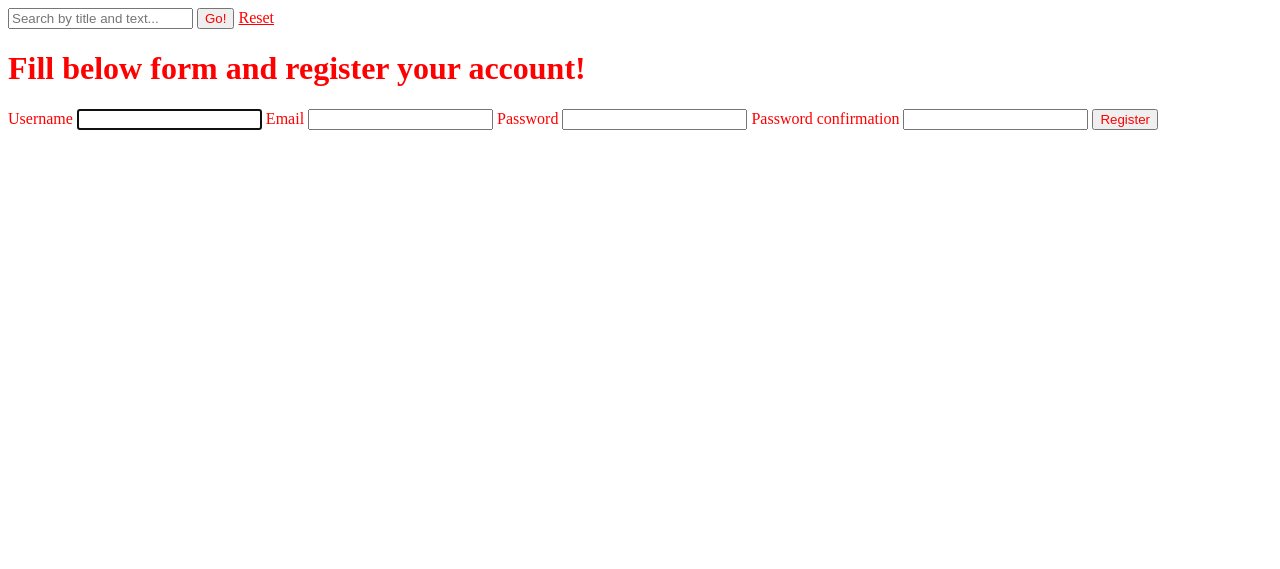
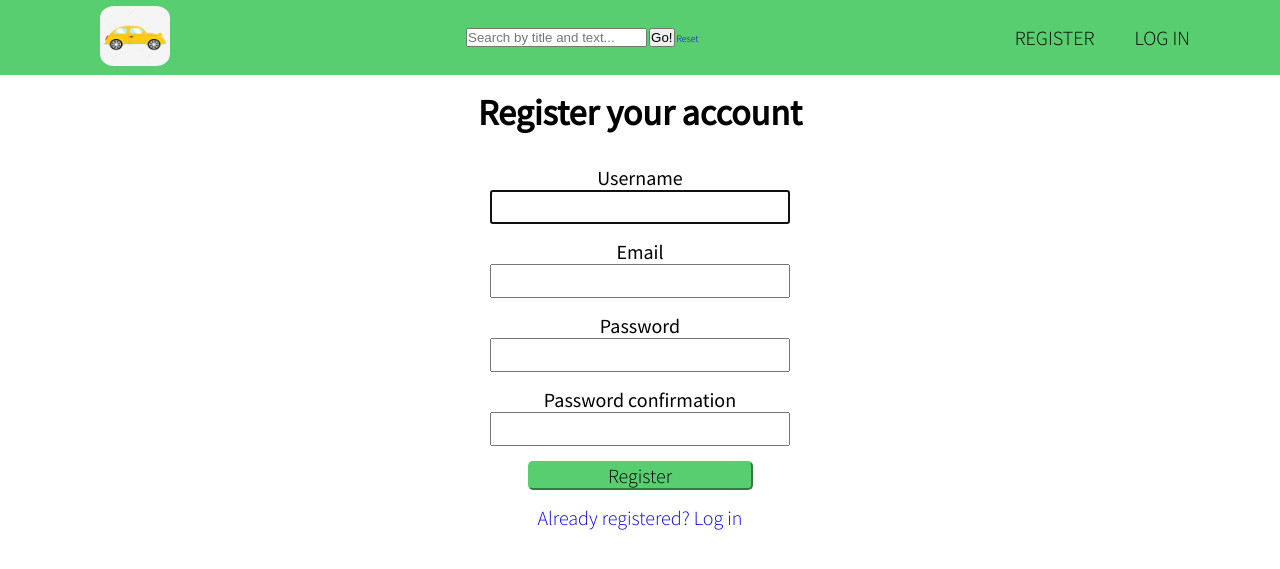
Before and after one commit to wiktorpiela/carsforum, a Django app: page /accounts/register/ in a window 1280 px wide. Shown: the top 569 px of the page. Run offline with Django 4.2, Linux system fonts and the light colour scheme.

Commit message:
login and register forms ui added

```diff
--- a/accounts/templates/register.html
+++ b/accounts/templates/register.html
@@ -6,8 +6,13 @@
 
 {% block content %}
 
-    <h1>Fill below form and register your account!</h1>
+<div class="login-register">
 
+    <div class="login-register-header">
+        <h1>Register your account</h1>
+    </div>
+
+    <div class="login-register-message">
         {% if dontMatch %}
         <h3>{{dontMatch}}</h3>
 
@@ -29,6 +34,7 @@
             <h3>{{usernameExist}}</h3>
 
         {% endif %}
+    </div>
 
     <form action="{% url 'accounts:register' %}" method="post">
         {% csrf_token %}
@@ -45,8 +51,14 @@
         <label for="id_password2">Password confirmation</label>
         <input type="password" name="password2" autocomplete="new-password" required="" id="id_password2">
 
-        <button type="submit">Register</button>
+        <button type="submit" class="btn btn-full">Register</button>
 
     </form>
 
+    <a href="{% url 'accounts:login_user' %}">Already registered? Log in</a>
+
+</div>
+
+
+
 {% endblock content %}
--- a/base_templates/base.html
+++ b/base_templates/base.html
@@ -8,6 +8,9 @@
     <link rel="stylesheet" href="{% static 'css/main.css' %}">
     <link rel="stylesheet" href="{% static 'css/queries.css' %}">
     <link href="https://fonts.googleapis.com/css2?family=Lato:ital,wght@0,100;0,300;0,400;1,100;1,300;1,400&display=swap" rel="stylesheet">
+    <link rel="preconnect" href="https://fonts.googleapis.com">
+    <link rel="preconnect" href="https://fonts.gstatic.com" crossorigin>
+    <link href="https://fonts.googleapis.com/css2?family=Lato:ital,wght@0,100;0,300;0,400;1,100;1,300;1,400&family=Source+Sans+Pro:ital,wght@0,200;0,300;0,400;1,200;1,300;1,400&display=swap" rel="stylesheet">
     <title>
     {% block title %}
 
@@ -15,7 +18,9 @@
         </title>
 </head>
 <body>
-
+    <nav>
+        <div class="width-wrapper row">
+            <a href="{% url 'forumapp:home' %}"><img src="{% static 'css/img/samochodzik.jpg' %}" alt="logo" width="70" height="60"></a>
             <form action="{% url 'forumapp:search' %}" method="post">
                 {% csrf_token %}
                 <input type="text" name="search" placeholder="Search by title and text...">
@@ -23,11 +28,25 @@
                 <a href="{% url 'forumapp:home' %}">Reset</a>
             </form>
 
+            <ul class="main-nav">
+                {% if user.is_authenticated %}
+                    <a href="{% url 'forumapp:compose_new_question' %}">Create new question</a>
+                    <a href="{% url 'forumapp:show_my_questions' %}">My questions</a>
+                    <a href="{% url 'forumapp:liked_questions' %}">Favorite questions</a>
+                    <a href="{% url 'accounts:logout_user' %}">Log out</a>
+                {% else %}
+                    <a href="{% url 'accounts:register' %}">Register</a>
+                    <a href="{% url 'accounts:login_user' %}">Log in</a>
+                {% endif %}
+            </ul>
+        </div>
+    </nav>
+    <div class="row">
         {% block content %}
 
 
         {% endblock content %}
-
+    </div>
 
     <script type="module" src="https://unpkg.com/ionicons@5.5.2/dist/ionicons/ionicons.esm.js"></script>
     <script nomodule src="https://unpkg.com/ionicons@5.5.2/dist/ionicons/ionicons.js"></script>
--- a/forumapp/templates/home.html
+++ b/forumapp/templates/home.html
@@ -13,7 +13,7 @@
     {% if user.is_authenticated %}
         <a href="{% url 'forumapp:compose_new_question' %}">Create new question</a>
         <a href="{% url 'forumapp:show_my_questions' %}">My questions</a>
-        <a href="{% url 'forumapp:liked_questions' %}">Liked questions</a>
+        <a href="{% url 'forumapp:liked_questions' %}">Favorite questions</a>
         <a href="{% url 'accounts:logout_user' %}">Log out</a>
 
     {% else %}
--- a/static/css/main.css
+++ b/static/css/main.css
@@ -1,3 +1,154 @@
-*{
-    color: red;
+* {
+    box-sizing: border-box;
+    padding: 0;
+    margin: 0;
 }
+
+html, body {
+    font-size: 10px;
+    font-family: 'Source Sans Pro';
+    font-weight: 400;
+}
+
+li {
+    list-style: none;
+}
+
+a {
+    text-decoration: none;
+    font-weight: 300;
+}
+
+/* --------------------------- */
+/* NAVIGATION */
+/* --------------------------- */
+
+
+nav img {
+    border-radius: 20%;
+    margin: 0.6rem 0;
+    margin-left: 3rem;
+}
+
+nav {
+    background-color: #58ce71;
+}
+
+.width-wrapper {
+    display: flex;
+    justify-content: space-between;
+    align-items: center;
+}
+
+.main-nav {
+    display: flex;
+    font-size: 2rem;
+    text-transform: uppercase;
+}
+
+.main-nav a{
+    color: black;
+    margin-left: 2rem;
+    margin-right: 2rem;
+}
+
+.main-nav a:hover{
+    color: rgb(83, 75, 75);
+}
+
+/* --------------------------- */
+/* REUSABLE */
+/* --------------------------- */
+
+.row {
+    max-width: 1140px;
+    margin: 0 auto;
+}
+
+.btn{
+    height: auto;
+    font-family: 'Source Sans Pro';
+    border-radius: 5px;
+    font-weight: 300;
+    font-size: 1.5rem;
+    width: 75%;
+}
+
+.btn-full {
+    background-color: #58ce71;
+    border-color: #58ce71;
+    color: black;
+    outline: none;
+}
+
+.btn:active{
+    border-style: outset;
+}
+
+.btn:hover{
+    background-color: #7fdb93;
+}
+
+/* --------------------------- */
+/* LOGIN REGISTER FORM */
+/* --------------------------- */
+
+.login-register{
+    display: flex;
+    flex-direction: column;
+    max-width: 550px;
+    margin: 0 auto;
+    align-items: center;
+}
+
+.login-register form{
+    padding-top: 1.5rem;
+    display: flex;
+    flex-direction: column;
+    max-width: 550px;
+    margin: 0 auto;
+    align-items: center;
+}
+
+.login-register input[type='text'],
+.login-register input[type='email'],
+.login-register input[type='password']{
+    margin-bottom: 1.5rem;
+    padding-bottom: 1.5rem;
+    padding-top: 1.5rem;
+    width: 300px;
+}
+
+.login-register input{
+    height: 2.75rem;
+    text-align: center;
+    font-family: 'Lato';
+    font-size: 2rem;
+    font-weight: 300;
+}
+
+.login-register a{
+    padding-top: 1.5rem;
+    font-size: 2rem;
+}
+
+.login-register-header{
+    padding-top: 1.5rem;
+    font-weight: 200;
+    font-size: 1.8rem;
+    font-family: 'Source Sans Pro';
+}
+
+.login-register-message{
+    padding-top: 1.5rem;
+    font-size: 1.5rem;
+    color: rgb(204, 80, 42);
+}
+
+.login-register form label{
+    font-size: 2rem;
+}
+
+.login-register form button{
+    font-size: 2rem;
+}
```
Also changed, not shown: accounts/templates/login_user.html (+12 -2 lines). Lines whose indentation alone changed are shown as unchanged.
